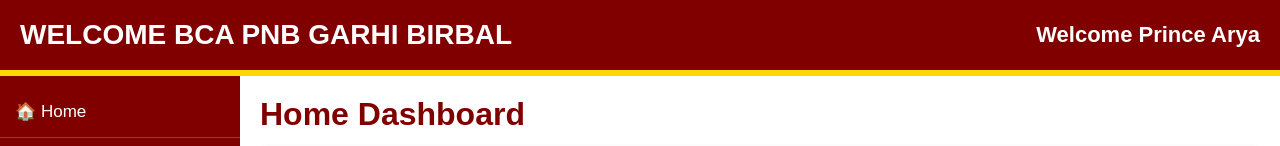
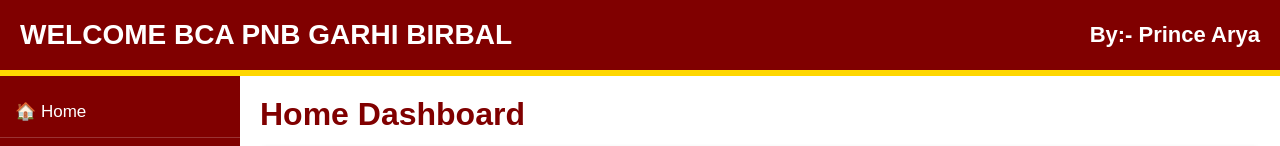
Before and after one commit to HisaabMitra/HisaabMitra.github.io, a plain HTML site: page index.html in a window 1280 px wide. Shown: the top 146 px of the page. Drawn offline with Linux system fonts and the light colour scheme.

Commit message:
Update index.html

```diff
--- a/index.html
+++ b/index.html
@@ -145,7 +145,7 @@
 <!-- HEADER -->
 <div class="header">
     <div>WELCOME BCA PNB GARHI BIRBAL</div>
-    <div class="right">Welcome Prince Arya</div>
+    <div class="right"> By:- Prince Arya</div>
 </div>
 
 <!-- YELLOW LINE -->
```
